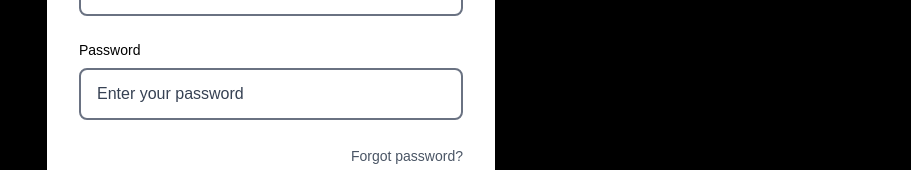
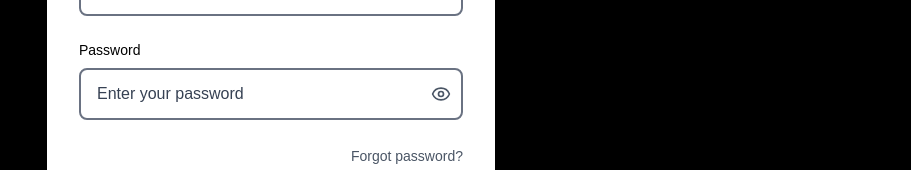
Before and after one commit to AESiR-0/affiliates-jaayvee-world, a Next.js app: page /login in a window 1280 px wide. Shown: the part 336-506 px from the top of the page, without its empty margins (369-1280 px from the left). Built offline with nearby package versions, Linux system fonts and the light colour scheme; no server answers.

Commit message:
Implement password visibility toggle in LoginPage
- Added functionality to show/hide password input using an eye icon button.
- Enhanced user experience by allowing users to view their password while typing.

```diff
--- a/app/login/page.tsx
+++ b/app/login/page.tsx
@@ -2,10 +2,12 @@
 
 import { useState } from 'react';
 import { useRouter } from 'next/navigation';
+import { Eye, EyeOff } from 'lucide-react';
 
 export default function LoginPage() {
   const [email, setEmail] = useState('');
   const [password, setPassword] = useState('');
+  const [showPassword, setShowPassword] = useState(false);
   const [loading, setLoading] = useState(false);
   const [error, setError] = useState('');
   const router = useRouter();
@@ -69,15 +71,29 @@
               <label htmlFor="password" className="block text-sm font-medium text-black mb-2">
                 Password
               </label>
+              <div className="relative">
                 <input
                   id="password"
-                type="password"
+                  type={showPassword ? "text" : "password"}
                   value={password}
                   onChange={(e) => setPassword(e.target.value)}
                   required
-                className="w-full px-4 py-3 border-2 border-gray-500 rounded-lg focus:ring-2 focus:ring-black focus:border-black outline-none transition-colors bg-white text-black placeholder-gray-700"
+                  className="w-full px-4 py-3 pr-10 border-2 border-gray-500 rounded-lg focus:ring-2 focus:ring-black focus:border-black outline-none transition-colors bg-white text-black placeholder-gray-700"
                   placeholder="Enter your password"
                 />
+                <button
+                  type="button"
+                  onClick={() => setShowPassword(!showPassword)}
+                  className="absolute right-3 top-1/2 transform -translate-y-1/2 text-gray-600 hover:text-black focus:outline-none"
+                  aria-label={showPassword ? "Hide password" : "Show password"}
+                >
+                  {showPassword ? (
+                    <EyeOff className="h-5 w-5" />
+                  ) : (
+                    <Eye className="h-5 w-5" />
+                  )}
+                </button>
+              </div>
             </div>
 
             {error && (
```
Lines whose indentation alone changed are shown as unchanged.
